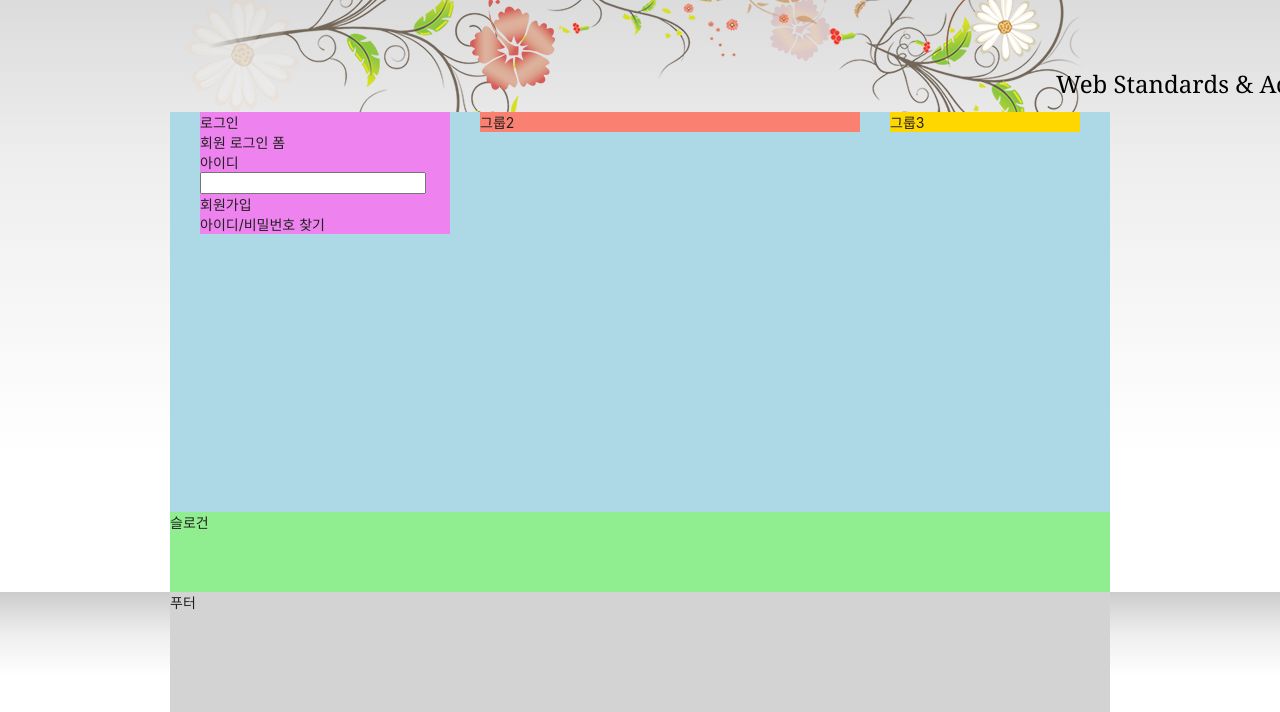
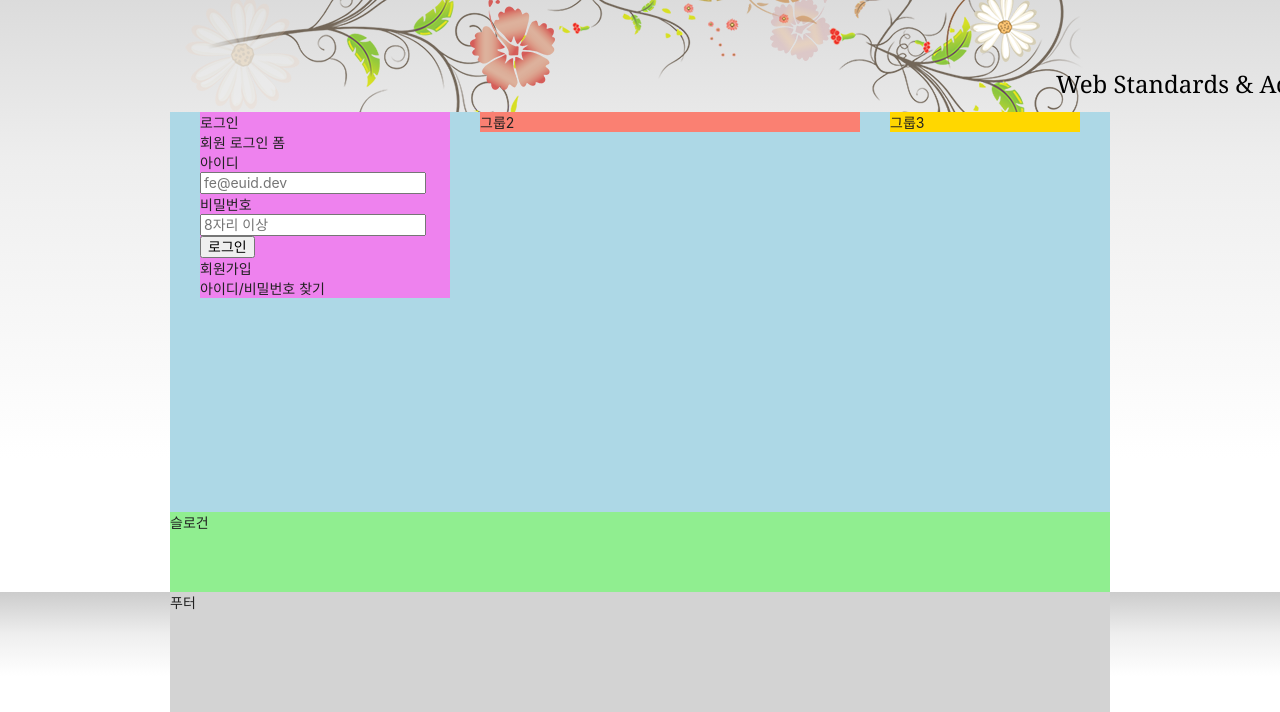
Before and after one commit to hayeonn2/HTML5, a website: page index.html in a window 1280 px wide. Shown: the part 135-847 px from the top of the page. Drawn offline with Linux system fonts and the light colour scheme; a web font is replaced by a local one.

Commit message:
로그인 마크업 완성

```diff
--- a/index.html
+++ b/index.html
@@ -186,13 +186,32 @@
         <section class="login">
           <h2 class="login-title">로그인</h2>
 
-          <form action="" class="login-form">
+          <form method="POST" action="" class="login-form">
             <fieldset>
               <legend>회원 로그인 폼</legend>
               <div class="user-email">
                 <label for="userEmail">아이디</label
-                ><input type="text" id="userEmail" />
+                ><input
+                  type="text"
+                  id="userEmail"
+                  name="userEmail"
+                  placeholder="fe@euid.dev"
+                  required
+                />
               </div>
+
+              <div class="user-pw">
+                <label for="userPw">비밀번호</label
+                ><input
+                  type="text"
+                  id="userPw"
+                  name="userPw"
+                  placeholder="8자리 이상"
+                  required
+                />
+              </div>
+
+              <button type="submit" class="button-login">로그인</button>
             </fieldset>
           </form>
 
```
